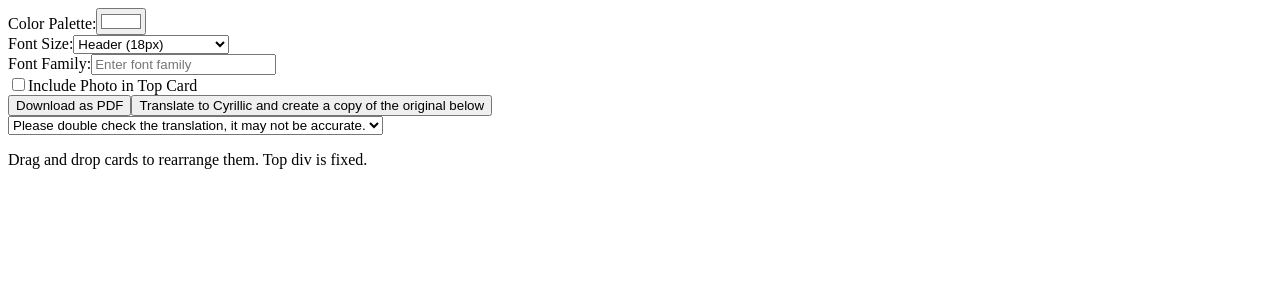
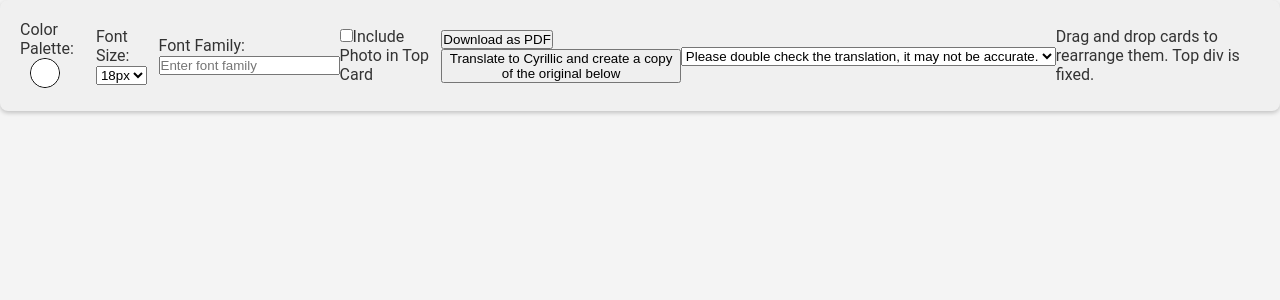
Before and after one commit to Nikola094/CV-application, a React (Vite) app: page / in a window 1280 px wide. Shown: the top 300 px of the page. Built offline with nearby package versions, Linux system fonts and the light colour scheme.

Commit message:
added some styling

```diff
--- a/src/control-panel.jsx
+++ b/src/control-panel.jsx
@@ -1,17 +1,32 @@
 function ControlPanel() {
     return (
-        <div className="control-panel">
+        <div className="control-panel" style={{
+            display: 'flex',
+            flexDirection: 'row',
+            alignItems: 'center',
+            justifyContent: 'space-around',
+            padding: '20px',
+            backgroundColor: '#f0f0f0',
+            borderRadius: '8px',
+            boxShadow: '0 2px 4px rgba(0, 0, 0, 0.2)',
+        }}>
             <div className="color-picker">
                 <label htmlFor="color-palette">Color Palette:</label>
                 <input type="color" id="color-palette" name="color-palette"
-                       defaultValue="#ffffff" />
+                       defaultValue="#ffffff" className="color-picker-input" style={{
+            borderRadius: '50%',
+            width: '30px',
+            height: '30px',
+            cursor: 'pointer',
+            margin: '0 10px',
+         }}/>
             </div>
             <div className="font-size-picker">
                 <label htmlFor="font-size">Font Size:</label>
                 <select id="font-size" name="font-size">
-                    <option value="18">Header (18px)</option>
-                    <option value="16">Section Header (16px)</option>
-                    <option value="14">Regular Text (14px)</option>
+                    <option value="18">18px</option>
+                    <option value="16">16px</option>
+                    <option value="14">14px</option>
                 </select>
             </div>
             <div className="font-family-picker">
--- a/src/main.jsx
+++ b/src/main.jsx
@@ -1,6 +1,7 @@
 import React from 'react';
 import ReactDOM from 'react-dom/client';
 import ControlPanel from './control-panel.jsx';
+import './styles.css';
 
 const root = ReactDOM.createRoot(document.getElementById('root'));
 root.render(
--- /dev/null
+++ b/src/styles.css
@@ -0,0 +1,19 @@
+*{
+    box-sizing: border-box;
+    margin: 0;
+    padding: 0;
+}
+body {
+    font-family: 'Roboto', sans-serif;
+    background-color: #f4f4f4;
+    color: #333;
+}
+
+.color-picker-input::-webkit-color-swatch-wrapper{
+    padding: 0;
+    border-radius: 50%;
+}
+.color-picker-input::-webkit-color-swatch {
+    border: none;
+    border-radius: 50%;
+}
```
